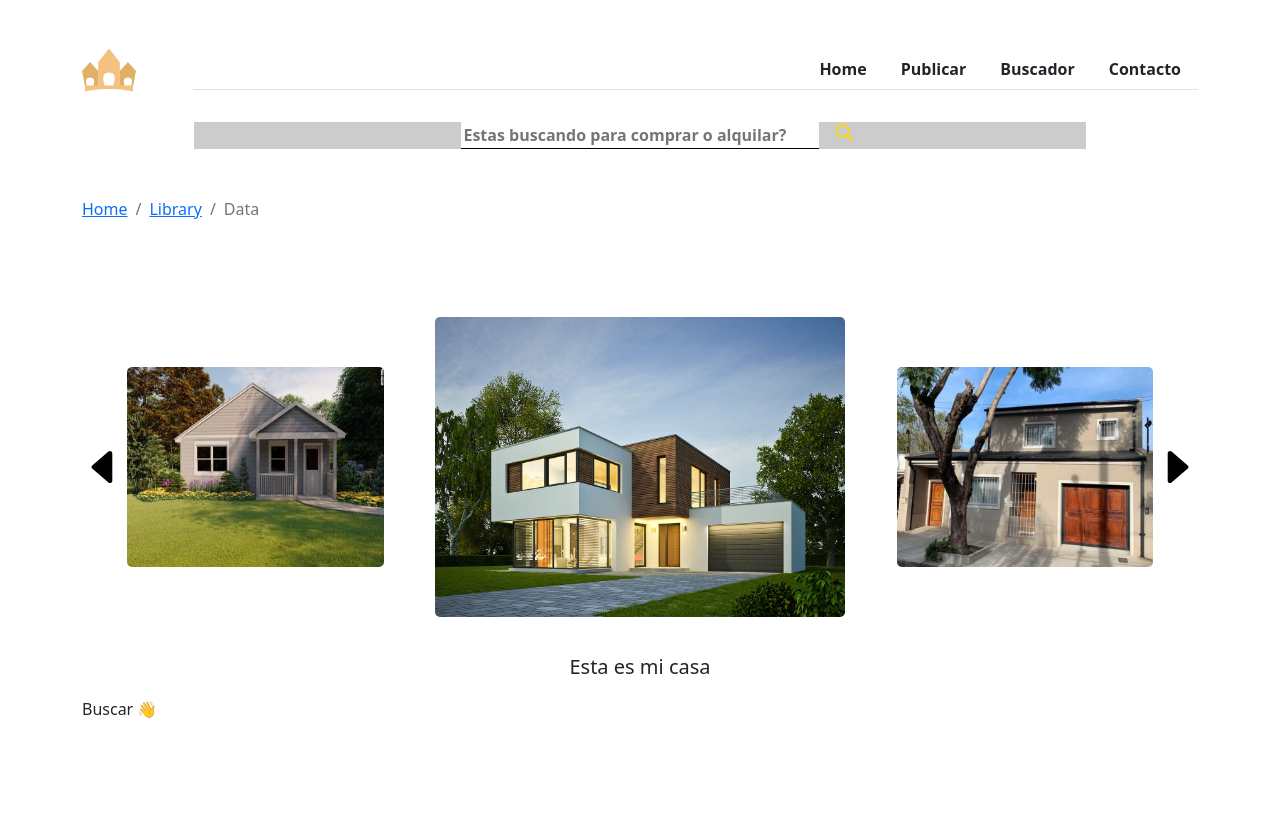
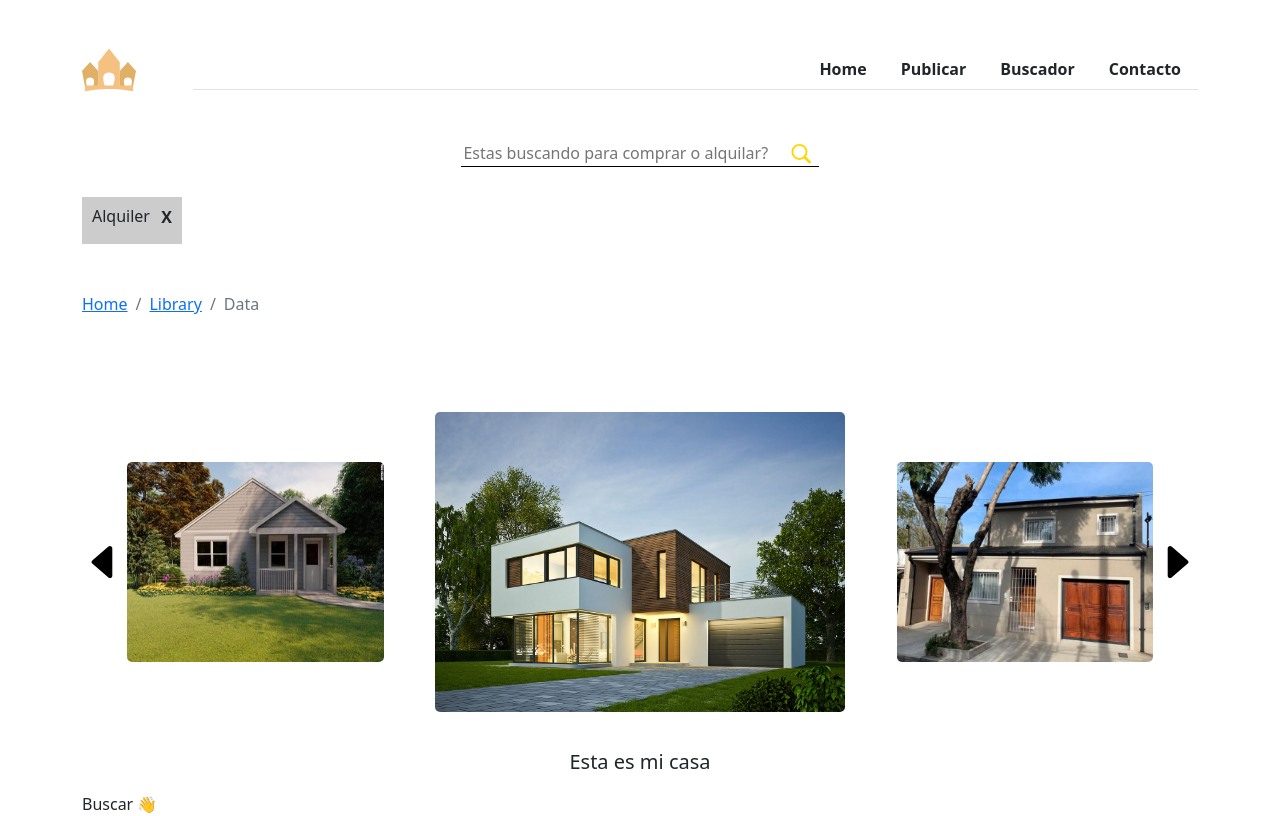
Before and after one commit to Team-IDforIdeas/Bonpland-front, a React (Vite) app: page /buscar in a window 1280 px wide. Built offline with nearby package versions, Linux system fonts and the light colour scheme.

Commit message:
agregando respuestas del bot

```diff
--- a/src/components/shared/Buscador/inputBuscar.jsx
+++ b/src/components/shared/Buscador/inputBuscar.jsx
@@ -1,14 +1,20 @@
 import './style.css';
+import { useRef, useState } from 'react';
 
 const Buscar = ()=> {
 
+const [lupa, setLupa] = useState(null);
+const palabraClave = ['comprar','alquilar']
+
     return (
 
-           <div id='boxInput'>
-                <input type='text' id='inputBuscar' placeholder='Estas buscando para comprar o alquilar?'/>
-                <svg xmlns="http://www.w3.org/2000/svg" id='lupita' class="ionicon" viewBox="0 0 512 512"><title>Search</title><path d="M221.09 64a157.09 157.09 0 10157.09 157.09A157.1 157.1 0 00221.09 64z" fill="none" stroke="gold" stroke-miterlimit="10" stroke-width="42"/><path fill="none" stroke="gold" stroke-linecap="round" stroke-miterlimit="10" stroke-width="62" d="M338.29 338.29L448 448"/></svg>
+        <>
+           <div id='boxInput' className='mt-5'>
+                <input type='text' id='inputBuscar'   placeholder='Estas buscando para comprar o alquilar?'/>
+                <svg xmlns="http://www.w3.org/2000/svg" onClick={()=>alert('realizado')} id="lupita" className='ionicon' viewBox="0 0 512 512"><title>Search</title><path d="M221.09 64a157.09 157.09 0 10157.09 157.09A157.1 157.1 0 00221.09 64z" fill="none" stroke="gold" stroke-miterlimit="10" stroke-width="42"/><path fill="none" stroke="gold" stroke-linecap="round" stroke-miterlimit="10" stroke-width="62" d="M338.29 338.29L448 448"/></svg>
            </div>
-
+           <div className='muestra'><h6>Alquiler</h6><span>X</span></div>
+		</>
     )
 }
 export default Buscar;
--- a/src/components/shared/Buscador/style.css
+++ b/src/components/shared/Buscador/style.css
@@ -2,7 +2,6 @@
 	margin: 30px auto;
 	width: 80%;
 	position: relative;
-	background: #ccc;
 	text-align: center;
 }
 
@@ -10,13 +9,35 @@
 	width: 40%;
 	border: none;
 	border-bottom: 1px solid #000;
-	font-weight: 600;
 
 
 }
-#lupíta{
+
+#lupita{
 	position: absolute;
-	background: yellow;
-	right: 30px;
+	height:23px;
+	right: 260px;
+	top: 2px;
+}
+.hidden{
+	display: none;
+}
+.muestra{
+	position: relative;
+	width: 100px;
+	padding: 10px;
+	background: #ccc;
+	display: flex;
+	justify-content: space-between;
+	align-items: center;
+}
+.muestra h6{
+	display: inline-block;
 
 }
+.muestra span{
+	position: absolute;
+	right: 10px;
+	bottom: 15px;
+	font-weight: bolder;
+}
```
